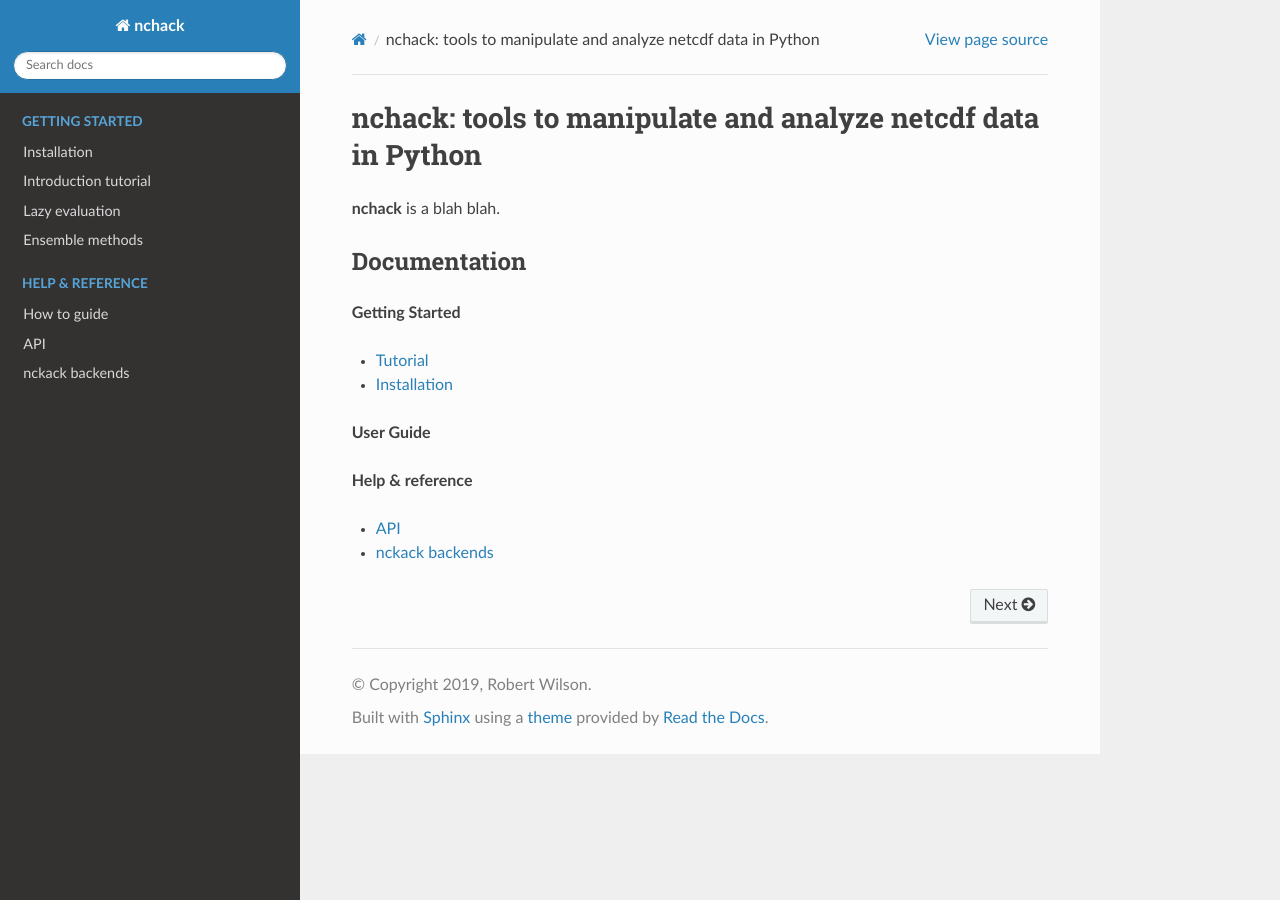
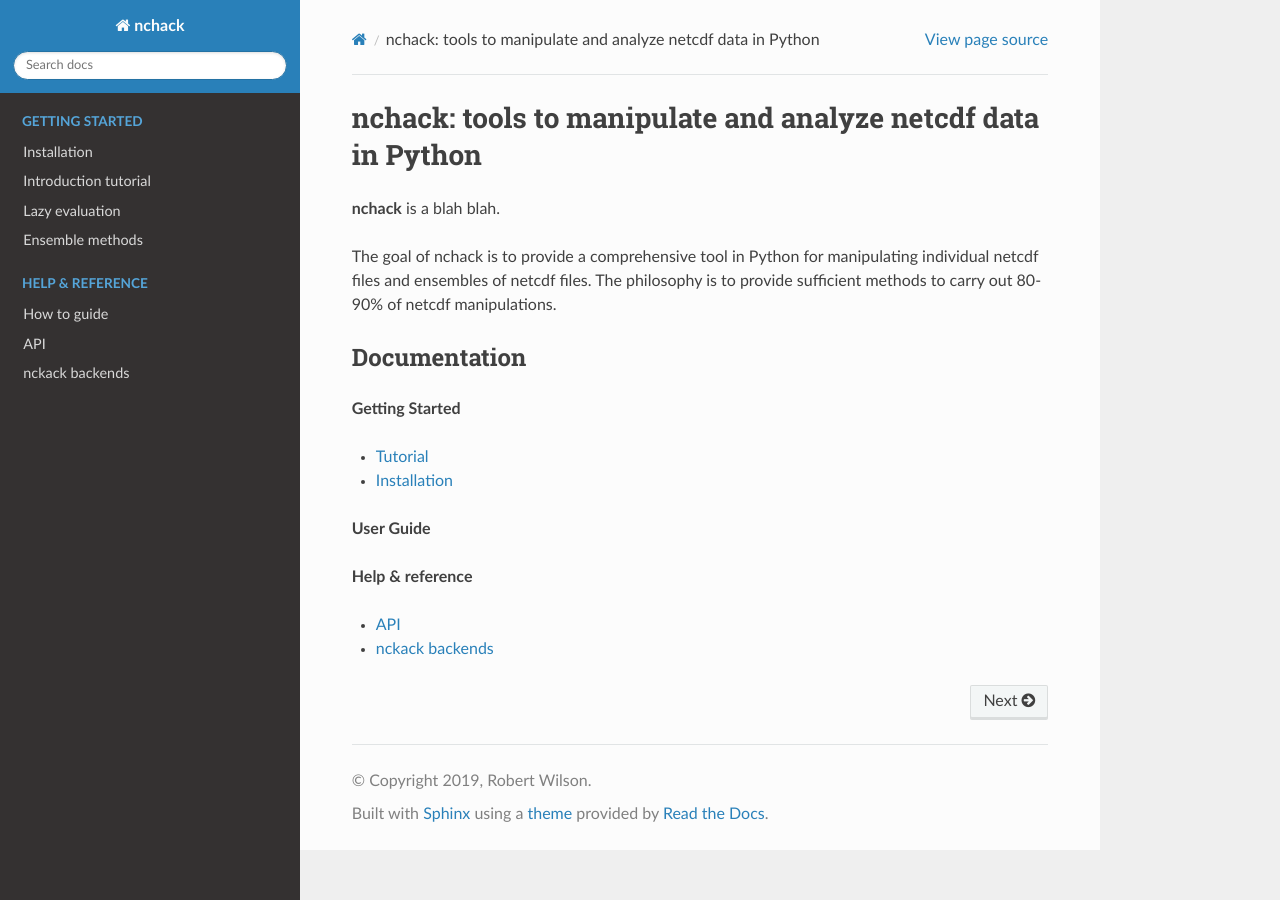
Before and after one commit to pmlmodelling/nctoolkit, a Sphinx documentation site: the page built from docs/source/index.rst, in a window 1280 px wide. Built offline with Sphinx 7.4.7 and the Read the Docs theme 2.0.0, drawn with Linux system fonts in a browser that asks for light colours.

Commit message:
add a couple of sentences

```diff
--- a/docs/source/index.rst
+++ b/docs/source/index.rst
@@ -1,7 +1,10 @@
+
 nchack: tools to manipulate and analyze netcdf data in Python
 =======================================================
 
 **nchack** is a blah blah.
+
+The goal of nchack is to provide a comprehensive tool in Python for manipulating individual netcdf files and ensembles of netcdf files. The philosophy is to provide sufficient methods to carry out 80-90% of netcdf manipulations.
 
 
 Documentation
```
